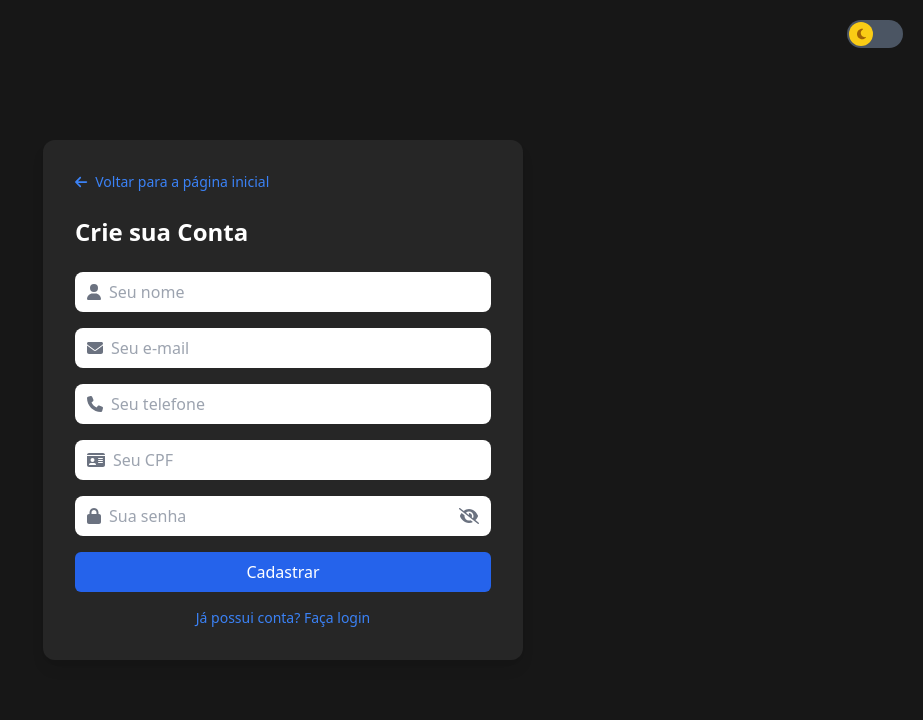
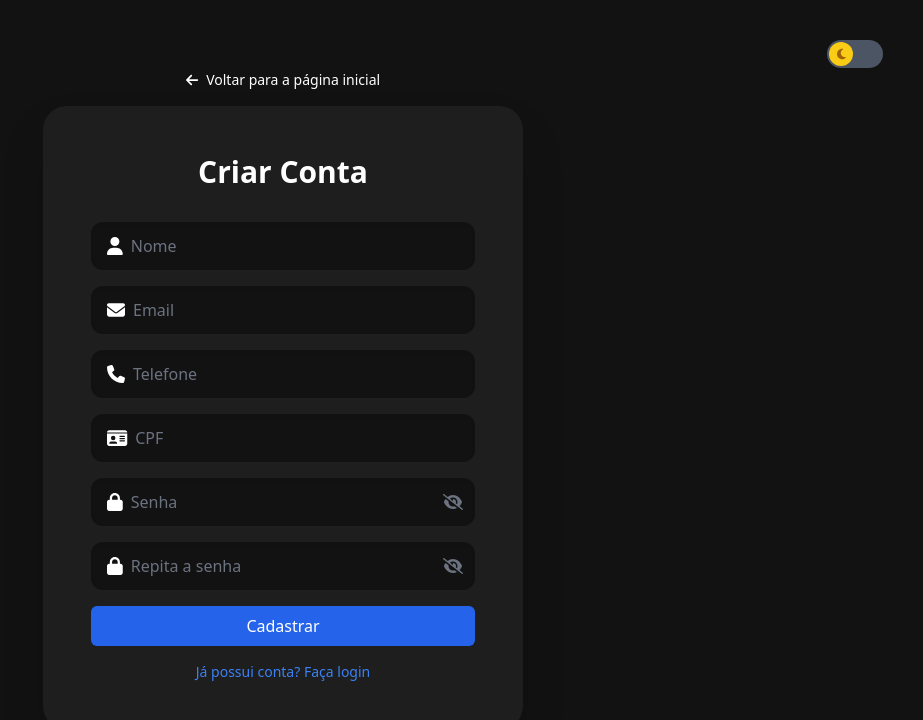
Before and after one commit to GabrielInacio07/OrganizaBus, a Next.js app: page /rotas/cadastro in a window 1280 px wide. Shown: the top 720 px of the page, without its empty margins (357-1280 px from the left). Built offline with nearby package versions, Linux system fonts and the light colour scheme.

Commit message:
altera estilo pag cadastro

```diff
--- a/src/app/api/registrar/route.js
+++ b/src/app/api/registrar/route.js
@@ -4,6 +4,7 @@ import bcrypt from 'bcryptjs';
 
 export async function POST(req) {
   const body = await req.json();
+  console.log("Body recebido:", body);
   const { nome, email, telefone, cpf, senha, tipo } = body;
 
   try {
--- a/src/app/rotas/cadastro/page.js
+++ b/src/app/rotas/cadastro/page.js
@@ -1,6 +1,7 @@
 "use client";
 import { useState, useEffect } from "react";
 import Link from "next/link";
+import { useRouter } from "next/navigation";
 import { FontAwesomeIcon } from "@fortawesome/react-fontawesome";
 import {
   faUser,
@@ -13,10 +14,10 @@ import {
   faEyeSlash,
 } from "@fortawesome/free-solid-svg-icons";
 import { UserService } from "@/services/user.service";
-import { useRouter } from "next/navigation";
 import ThemeToggleButton from "@/components/ThemeToggleButton";
 
 export default function CadastroPage() {
+  const router = useRouter();
   const [isLightMode, setIsLightMode] = useState(false);
   const [showPassword, setShowPassword] = useState(false);
   const [formData, setFormData] = useState({
@@ -25,10 +26,14 @@ export default function CadastroPage() {
     telefone: "",
     cpf: "",
     password: "",
+    confirmPassword: "",
   });
   const [error, setError] = useState("");
   const [fieldErrors, setFieldErrors] = useState({ telefone: "", cpf: "" });
-  const router = useRouter();
+
+  useEffect(() => {
+    document.documentElement.classList.toggle("dark", isLightMode);
+  }, [isLightMode]);
 
   const formatarTelefone = (value) => {
     const nums = value.replace(/\D/g, "");
@@ -72,6 +77,15 @@ export default function CadastroPage() {
     if (!validarCPF(formData.cpf)) {
       errors.cpf = "CPF inválido (deve ter 11 dígitos)";
     }
+    if (formData.password.length < 6) {
+      setError("A senha deve ter no mínimo 6 caracteres");
+      return;
+    }
+
+    if (formData.password !== formData.confirmPassword) {
+      setError("As senhas não coincidem");
+      return;
+    }
 
     if (Object.keys(errors).length > 0) {
       setFieldErrors(errors);
@@ -89,81 +103,156 @@ export default function CadastroPage() {
       alert("Usuário cadastrado com sucesso");
       router.push("/rotas/login");
     } catch (err) {
-      setError(err.message);
+      setError(err.message || "Erro ao cadastrar");
     }
   };
 
-  useEffect(() =>{
-    document.documentElement.classList.toggle("dark", isLightMode);
-  }, [isLightMode]);
+  return (
+    <div
+      className={`${
+        isLightMode ? "bg-gray-100" : "bg-[#121212]"
+      } min-h-screen flex items-center justify-center transition-colors duration-300`}
+    >
+      <div className="absolute top-5 right-5 z-10">
+        <ThemeToggleButton
+          isLightMode={isLightMode}
+          setIsLightMode={setIsLightMode}
+        />
+      </div>
 
-  return (
-     <div className={`${isLightMode ? "bg-gray-100 text-black" : "bg-neutral-900 text-white"} w-full h-screen relative`}>
-      <ThemeToggleButton isLightMode={isLightMode} setIsLightMode={setIsLightMode} />
+      <div className="flex flex-col items-center gap-4">
+        <div
+          className={`text-center text-sm ${
+            isLightMode ? "text-gray-800" : "text-white"
+          }`}
+        >
+          <Link
+            href="/"
+            className="flex items-center gap-2 hover:text-gray-400 transition-colors"
+          >
+            <FontAwesomeIcon icon={faArrowLeft} />
+            Voltar para a página inicial
+          </Link>
+        </div>
 
-     <div className="flex justify-center items-center h-full animate-fadeIn">
         <form
           onSubmit={handleSubmit}
-          className={`w-[clamp(320px,40vw,480px)] rounded-xl shadow-lg p-8 flex flex-col gap-4 ${
-            isLightMode ? "bg-gray-100" : "bg-neutral-800"
+          className={`flex flex-col items-center gap-4 w-[clamp(320px,40vw,480px)] p-12 rounded-3xl shadow-2xl overflow-hidden transition-all duration-300 ${
+            isLightMode ? "bg-white shadow-lg" : "bg-[#1e1e1e]"
           }`}
         >
-          <Link href="/" className="text-sm text-blue-500 hover:underline mb-2">
-            <FontAwesomeIcon icon={faArrowLeft} className="mr-2" />
-            Voltar para a página inicial
-          </Link>
+          <h1
+            className={`text-3xl mb-4 font-semibold ${
+              isLightMode ? "text-gray-900" : "text-white"
+            }`}
+          >
+            Criar Conta
+          </h1>
 
-          <h1 className="text-2xl font-bold mb-2">Crie sua Conta</h1>
+          {[
+            { icon: faUser, name: "name", type: "text", placeholder: "Nome" },
+            {
+              icon: faEnvelope,
+              name: "email",
+              type: "email",
+              placeholder: "Email",
+            },
+            {
+              icon: faPhone,
+              name: "telefone",
+              type: "text",
+              placeholder: "Telefone",
+              maxLength: 15,
+            },
+            {
+              icon: faIdCard,
+              name: "cpf",
+              type: "text",
+              placeholder: "CPF",
+              maxLength: 14,
+            },
+          ].map(({ icon, ...input }) => (
+            <div
+              key={input.name}
+              className={`flex items-center px-4 py-2 rounded-xl w-full h-12 shadow-inner gap-2 ${
+                isLightMode
+                  ? "bg-gray-200 text-gray-800"
+                  : "bg-[#121212] text-white"
+              }`}
+            >
+              <FontAwesomeIcon icon={icon} className="text-lg" />
+              <input
+                {...input}
+                value={formData[input.name]}
+                onChange={(e) => handleFormEdit(e, input.name)}
+                className="bg-transparent outline-none w-full placeholder-gray-500"
+                required
+              />
+            </div>
+          ))}
+
+          {fieldErrors.telefone && (
+            <p className="text-red-500 text-sm">{fieldErrors.telefone}</p>
+          )}
+          {fieldErrors.cpf && (
+            <p className="text-red-500 text-sm">{fieldErrors.cpf}</p>
+          )}
+
+          {/* Senha */}
+          {["password", "confirmPassword"].map((field, i) => (
+            <div
+              key={field}
+              className={`relative flex items-center px-4 py-2 rounded-xl w-full h-12 shadow-inner gap-2 ${
+                isLightMode
+                  ? "bg-gray-200 text-gray-800"
+                  : "bg-[#121212] text-white"
+              }`}
+            >
+              <FontAwesomeIcon icon={faLock} className="text-lg" />
+              <input
+                type={showPassword ? "text" : "password"}
+                placeholder={i === 0 ? "Senha" : "Repita a senha"}
+                value={formData[field]}
+                onChange={(e) => handleFormEdit(e, field)}
+                className="bg-transparent outline-none w-full placeholder-gray-500"
+                required
+              />
+              <span
+                onClick={() => setShowPassword(!showPassword)}
+                className="absolute right-3 top-1/2 -translate-y-1/2 cursor-pointer text-gray-500"
+              >
+                <FontAwesomeIcon icon={showPassword ? faEye : faEyeSlash} />
+              </span>
+            </div>
+          ))}
 
           {error && (
-            <div className="bg-red-100 text-red-700 p-3 rounded-md text-sm text-center">
+            <div
+              className={`w-full p-2 rounded-md text-sm text-center transition-all ${
+                isLightMode
+                  ? "bg-red-100 text-red-700"
+                  : "bg-red-200 text-red-800"
+              }`}
+            >
               {error}
             </div>
           )}
 
-          {[
-            { icon: faUser, name: "name", placeholder: "Seu nome", type: "text" },
-            { icon: faEnvelope, name: "email", placeholder: "Seu e-mail", type: "email" },
-            { icon: faPhone, name: "telefone", placeholder: "Seu telefone", type: "text", maxLength: 15 },
-            { icon: faIdCard, name: "cpf", placeholder: "Seu CPF", type: "text", maxLength: 14 },
-          ].map(({ icon, ...input }) => (
-            <div key={input.name} className="flex items-center bg-white dark:bg-neutral-700 rounded-lg px-3 py-2">
-              <FontAwesomeIcon icon={icon} className="text-gray-500 mr-2" />
-              <input
-                {...input}
-                value={formData[input.name]}
-                onChange={(e) => handleFormEdit(e, input.name)}
-                required
-                className="flex-1 bg-transparent outline-none text-black dark:text-white"
-              />
-            </div>
-          ))}
-
-          {fieldErrors.telefone && <p className="text-red-500 text-sm">{fieldErrors.telefone}</p>}
-          {fieldErrors.cpf && <p className="text-red-500 text-sm">{fieldErrors.cpf}</p>}
-
-          <div className="relative flex items-center bg-white dark:bg-neutral-700 rounded-lg px-3 py-2">
-            <FontAwesomeIcon icon={faLock} className="text-gray-500 mr-2" />
-            <input
-              type={showPassword ? "text" : "password"}
-              placeholder="Sua senha"
-              required
-              value={formData.password}
-              onChange={(e) => handleFormEdit(e, "password")}
-              className="flex-1 bg-transparent outline-none text-black dark:text-white"
-            />
-            <FontAwesomeIcon
-              icon={showPassword ? faEye : faEyeSlash}
-              onClick={() => setShowPassword(!showPassword)}
-              className="absolute right-3 text-gray-500 cursor-pointer"
-            />
-          </div>
-
-          <button type="submit" className="bg-blue-600 text-white py-2 rounded-md hover:bg-blue-500 transition">
+          <button
+            type="submit"
+            className={`w-full rounded-md py-2 font-medium transition-colors ${
+              isLightMode
+                ? "bg-blue-500 text-white hover:bg-blue-600"
+                : "bg-blue-600 text-white hover:bg-blue-700"
+            }`}
+          >
             Cadastrar
           </button>
 
-          <Link href="/rotas/login" className="text-sm text-blue-500 hover:underline text-center">
+          <Link
+            href="/rotas/login"
+            className="text-sm text-blue-500 hover:underline text-center"
+          >
             Já possui conta? Faça login
           </Link>
         </form>
--- a/src/lib/prisma.js
+++ b/src/lib/prisma.js
@@ -1,6 +1,6 @@
 import { PrismaClient } from '@prisma/client';
 
-const globalForPrisma = global;
+const globalForPrisma = globalThis;
 
 const prisma = globalForPrisma.prisma || new PrismaClient();
 
```
